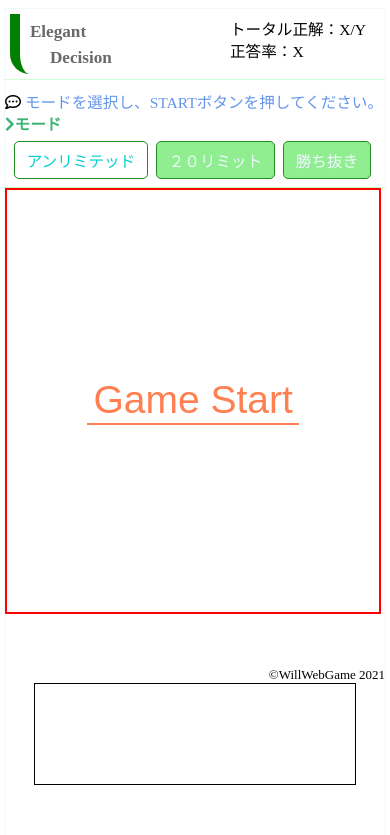
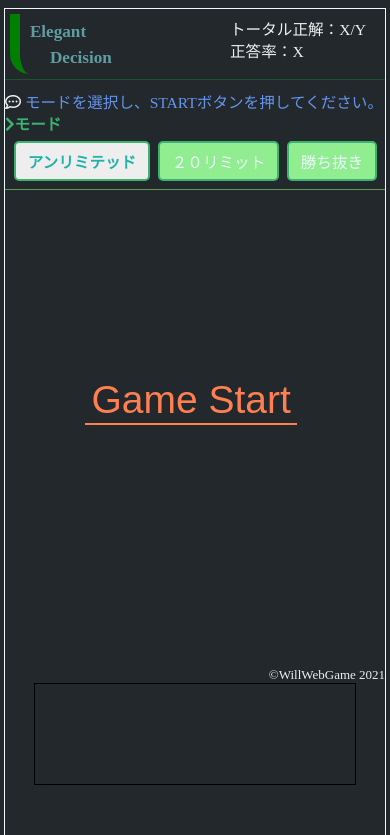
Before and after one commit to ameryu716/eledeci, a plain HTML site: page elegant-Decision.html in a window 390 px wide. Shown: the top 835 px of the page. Drawn offline with Linux system fonts and the dark colour scheme; a web font is replaced by a local one.

Commit message:
darkmode add

```diff
--- a/game.css
+++ b/game.css
@@ -4,13 +4,13 @@ body{
   position: absolute;
   width: 100%;
   height: 650px;
+  background-color: #fff;
 }
 
 #wrap {
   left: -10px;
   top: -10px;
   padding: 10px 20px;
-  background-color: #ffffff;
   height: 650px;
   position: absolute;
   width: 100%;
@@ -199,7 +199,7 @@ input[type="checkbox"]:checked + label{
   width: 99%;
   height: 800px;
   background-color: rgba(255,255,255,0.8);
-  position: absolute;
+  position: fixed;
   z-index: 10;
   cursor: pointer;
 }
@@ -252,7 +252,6 @@ input[type="checkbox"]:checked + label{
   width: 70%;
   height: 70px;
   margin: 2% auto;
-  background-color: #ffffff;
   position: relative;
   z-index: 1;
 }
@@ -394,7 +393,6 @@ footer {
     margin: 5px;
     border-top-right-radius: 25px;
     border-bottom-left-radius: 20px;
-    background-color: #fff;
   }
   #logo {
     position: relative;
@@ -437,7 +435,6 @@ footer {
     width: 40%;
     margin: 5px 0 0 0;
     font-family: serif;
-    background-color: #fff;
     padding: 3px;
     border-radius: 10px;
   }
@@ -471,7 +468,6 @@ footer {
 
   }
   #startdiv {
-    border: solid 2px red;
     width: 98%;
   }
   #gamestartbtn {
@@ -550,10 +546,12 @@ footer {
   }
   #hyouka{
     top: 0;
+    left: 0;
   }
   #hyoukaspa{
     padding: 50vh 0;
     font-size: 30px;
+    text-decoration: underline;
   }
   footer {
     font-size: 3vw;
@@ -586,3 +584,26 @@ footer {
     margin-top: 50%;
   }
 }
+
+@media (prefers-color-scheme: dark) {
+  body {
+    background-color: #23282d;
+    color: #eee;
+  }
+  .modelabel {
+    border: solid 2px mediumseagreen;
+  }
+  input[type="checkbox"]:checked + label {
+    background-color: #eee;
+    color: lightseagreen;
+    font-weight: bold;
+  }
+  #hyouka {
+    background-color: rgba(255,255,255,0.4);
+    color: #222;
+    font-weight: bold;
+  }
+  #gamenametrue h1 {
+    color: cadetblue;
+  }
+}
```
